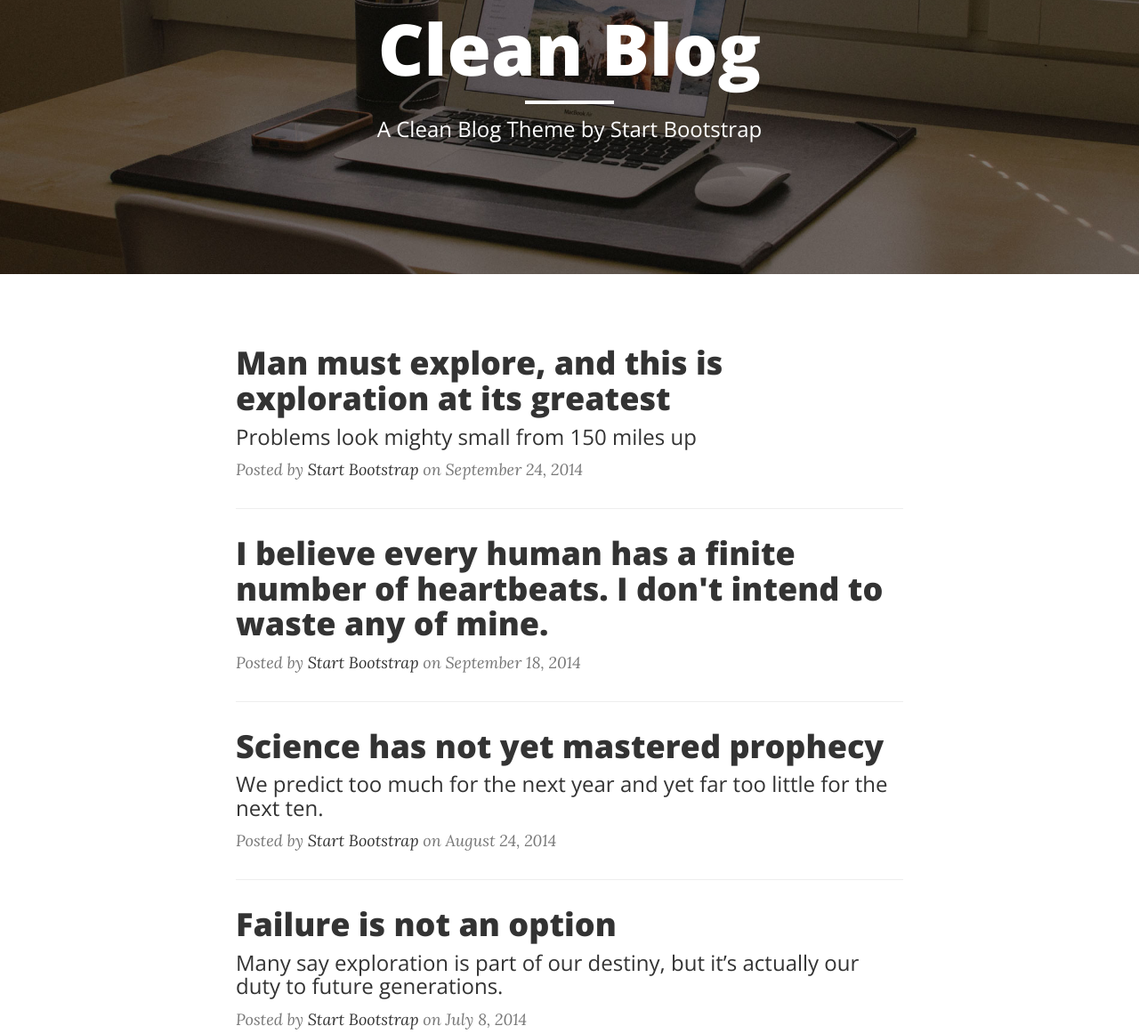
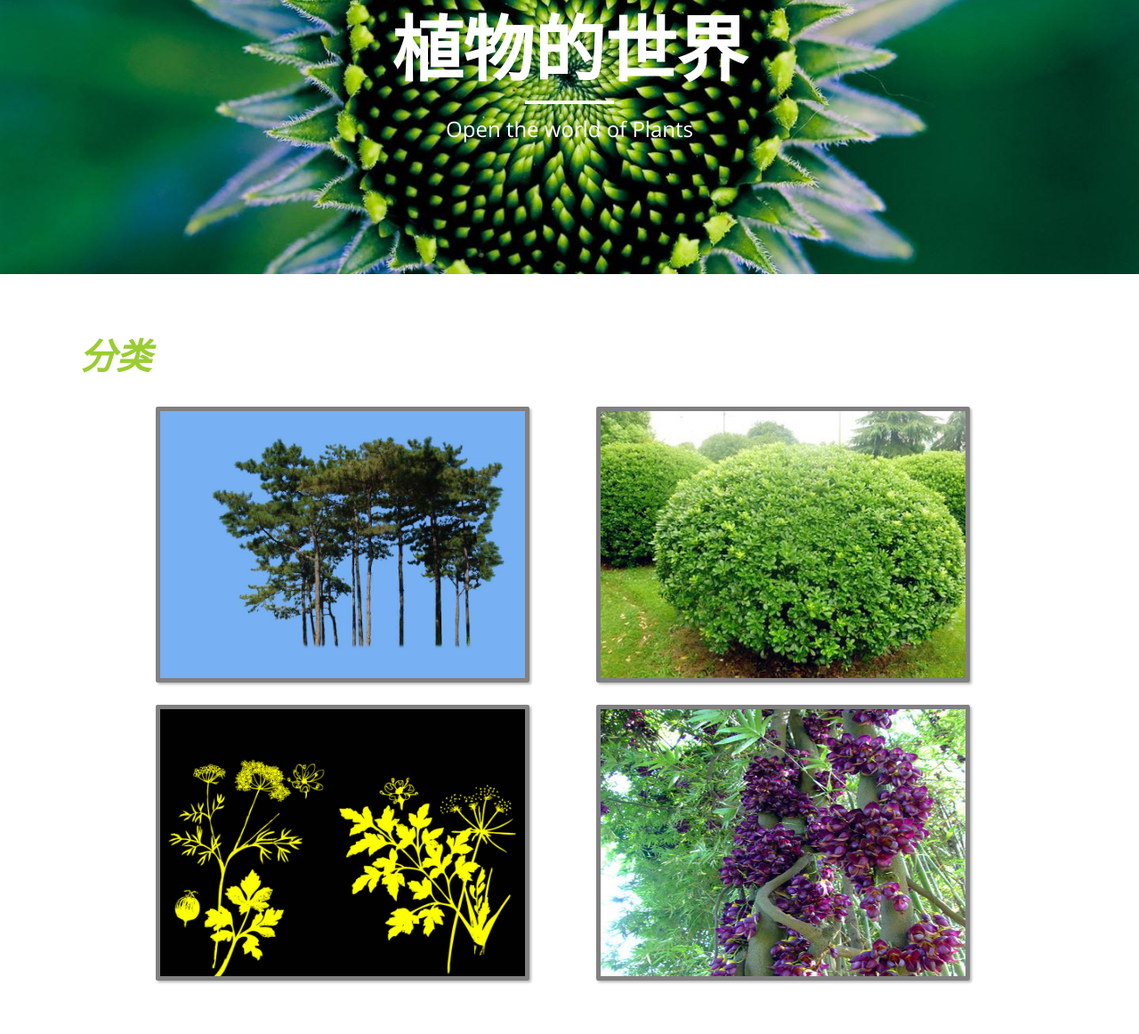
Before and after one commit to miaoqing2017/GirlsCodingDayDemo, a website: page index.html in a window 1280 px wide. Shown: the part 140-1302 px from the top of the page at 89% size. Drawn offline with nearby package versions, Linux system fonts and the light colour scheme.

Commit message:
1202 submit
practice

```diff
--- /dev/null
+++ b/css/index.css
@@ -0,0 +1,49 @@
+.width-wrapper {
+    max-width: 1200px;
+    height: 800px;
+    margin: 0 auto;
+    position: relative;
+    padding: 0 20px;
+
+    /* border: 1px solid black; */
+
+}
+.view-grid {
+    max-width: 1000px;
+    height: 800px;
+    padding-bottom: 80px;
+    position: relative;
+    margin: 0 auto;
+     /* border: 1px black solid  */
+
+}
+.single{
+    height: 310px;
+    width: 42%;
+    border: 5px solid grey;
+    border-radius: 2px;
+    overflow: hidden;
+    margin: 25px 40px 0 35px;
+    position: relative;
+    float: left;
+    box-shadow: 2px 2px 3px rgba(0,0,0,0.28);
+
+
+}
+ /* single-left {
+    float: left;
+}
+ single-right {
+    float: right;
+} */
+
+.single img {
+    height: 300px;
+    width: 454px;
+}
+
+.title-header h2 {
+    color: yellowgreen;
+    font-size: 40px;
+    font-style: oblique;
+}
--- a/index.html
+++ b/index.html
@@ -9,7 +9,7 @@
     <meta name="description" content="">
     <meta name="author" content="">
 
-    <title>Girls Coding Day's Blog</title>
+    <title>The world of plants</title>
 
     <!-- Bootstrap Core CSS -->
     <link href="vendor/bootstrap/css/bootstrap.min.css" rel="stylesheet">
@@ -17,10 +17,14 @@
     <!-- Theme CSS -->
     <link href="css/clean-blog.min.css" rel="stylesheet">
 
+    <!-- index css -->
+    <link href="css/index.css" rel="stylesheet">
+
     <!-- Custom Fonts -->
     <link href="vendor/font-awesome/css/font-awesome.min.css" rel="stylesheet" type="text/css">
     <link href='https://fonts.googleapis.com/css?family=Lora:400,700,400italic,700italic' rel='stylesheet' type='text/css'>
-    <link href='https://fonts.googleapis.com/css?family=Open+Sans:300italic,400italic,600italic,700italic,800italic,400,300,600,700,800' rel='stylesheet' type='text/css'>
+    <link href='https://fonts.googleapis.com/css?family=Open+Sans:300italic,400italic,600italic,700italic,800italic,400,300,600,700,800'
+        rel='stylesheet' type='text/css'>
 
     <!-- HTML5 Shim and Respond.js IE8 support of HTML5 elements and media queries -->
     <!-- WARNING: Respond.js doesn't work if you view the page via file:// -->
@@ -40,9 +44,10 @@
             <div class="navbar-header page-scroll">
                 <button type="button" class="navbar-toggle" data-toggle="collapse" data-target="#bs-example-navbar-collapse-1">
                     <span class="sr-only">Toggle navigation</span>
-                    Menu <i class="fa fa-bars"></i>
+                    Menu
+                    <i class="fa fa-bars"></i>
                 </button>
-                <a class="navbar-brand" href="index.html">Girls Coding Day</a>
+                <a class="navbar-brand" href="index.html">World of plants</a>
             </div>
 
             <!-- Collect the nav links, forms, and other content for toggling -->
@@ -69,14 +74,14 @@
 
     <!-- Page Header -->
     <!-- Set your background image for this header on the line below. -->
-    <header class="intro-header" style="background-image: url('img/home-bg.jpg')">
+    <header class="intro-header" style="background-image: url('img/plant1.jpg')">
         <div class="container">
             <div class="row">
                 <div class="col-lg-8 col-lg-offset-2 col-md-10 col-md-offset-1">
                     <div class="site-heading">
-                        <h1>Clean Blog</h1>
+                        <h1>植物的世界</h1>
                         <hr class="small">
-                        <span class="subheading">A Clean Blog Theme by Start Bootstrap</span>
+                        <span class="subheading">Open the world of Plants</span>
                     </div>
                 </div>
             </div>
@@ -85,15 +90,15 @@
 
     <!-- Main Content -->
     <div class="container">
-        <div class="row">
+        <!-- <div class="row">
             <div class="col-lg-8 col-lg-offset-2 col-md-10 col-md-offset-1">
                 <div class="post-preview">
                     <a href="post.html">
                         <h2 class="post-title">
-                            Man must explore, and this is exploration at its greatest
+                            乔木是树身高大的树木，由根部发生独立的主干，树干和树冠有明显区分。
                         </h2>
                         <h3 class="post-subtitle">
-                            Problems look mighty small from 150 miles up
+                            依其高度而分为伟乔（31米以上）、大乔(21～30米)、中乔（11～20米）、小乔（6～10米）等有四级。
                         </h3>
                     </a>
                     <p class="post-meta">Posted by <a href="#">Start Bootstrap</a> on September 24, 2014</p>
@@ -102,8 +107,9 @@
                 <div class="post-preview">
                     <a href="post.html">
                         <h2 class="post-title">
-                            I believe every human has a finite number of heartbeats. I don't intend to waste any of mine.
+                            灌木指那些没有明显的主干、呈丛生状态比较矮小的树木。
                         </h2>
+                        <h3 class="post-subtitle">一般为阔叶植物，也有一些针叶植物是灌木，如刺柏。</h3>
                     </a>
                     <p class="post-meta">Posted by <a href="#">Start Bootstrap</a> on September 18, 2014</p>
                 </div>
@@ -111,7 +117,7 @@
                 <div class="post-preview">
                     <a href="post.html">
                         <h2 class="post-title">
-                            Science has not yet mastered prophecy
+                            草本植物指茎内的木质部不发达，含木质化细胞少，支持力弱的植物。
                         </h2>
                         <h3 class="post-subtitle">
                             We predict too much for the next year and yet far too little for the next ten.
@@ -132,14 +138,38 @@
                     <p class="post-meta">Posted by <a href="#">Start Bootstrap</a> on July 8, 2014</p>
                 </div>
                 <hr>
-                <!-- Pager -->
+                 Pager
                 <ul class="pager">
                     <li class="next">
                         <a href="#">Older Posts &rarr;</a>
                     </li>
                 </ul>
             </div>
+        </div> -->
+        <div class="width-wrapper">
+            <div class="title-header">
+                <h2>
+                    分类
+                </h2>
+            </div>
+            <div id="picks-grid" class="view-grid">
+                <div class="single single-left">
+                    <img src="img/qiaomu.jpg">
+                </div>
+                <div class="single single-right">
+                    <img src="img/guanmu.jpg">
+                </div>
+                <div class="single single-left">
+                    <img src="img/caoben.jpg">
+                </div>
+                <div class="single single-right">
+                        <img src="img/tengben.jpg">
+                </div>
+            </div>
         </div>
+
+
+
     </div>
 
     <hr>
```
Also changed, not shown: img/caoben.jpg (added), img/guanmu.jpg (added), img/plant1.jpg (added), img/qiaomu.jpg (added), img/tengben.jpg (added).
